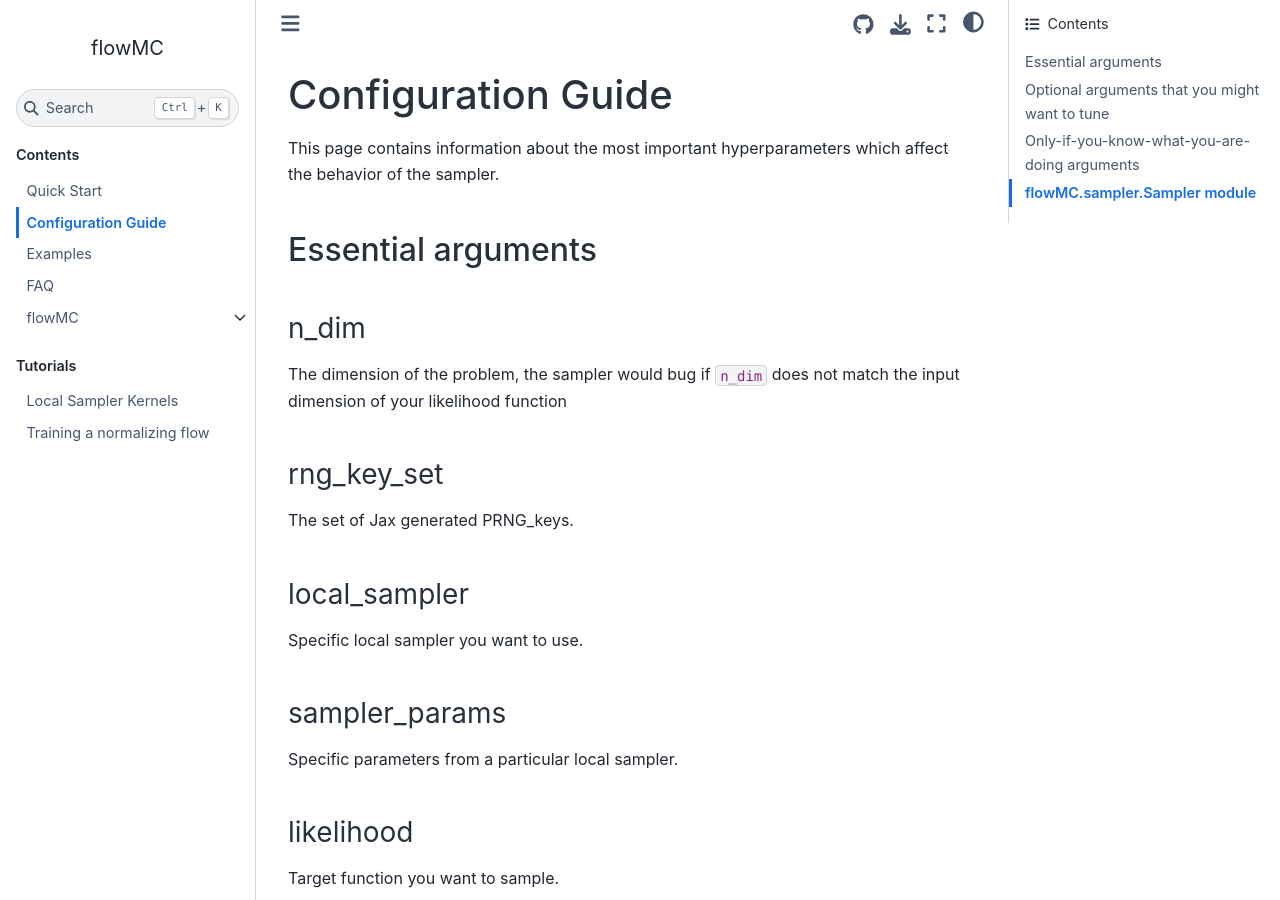
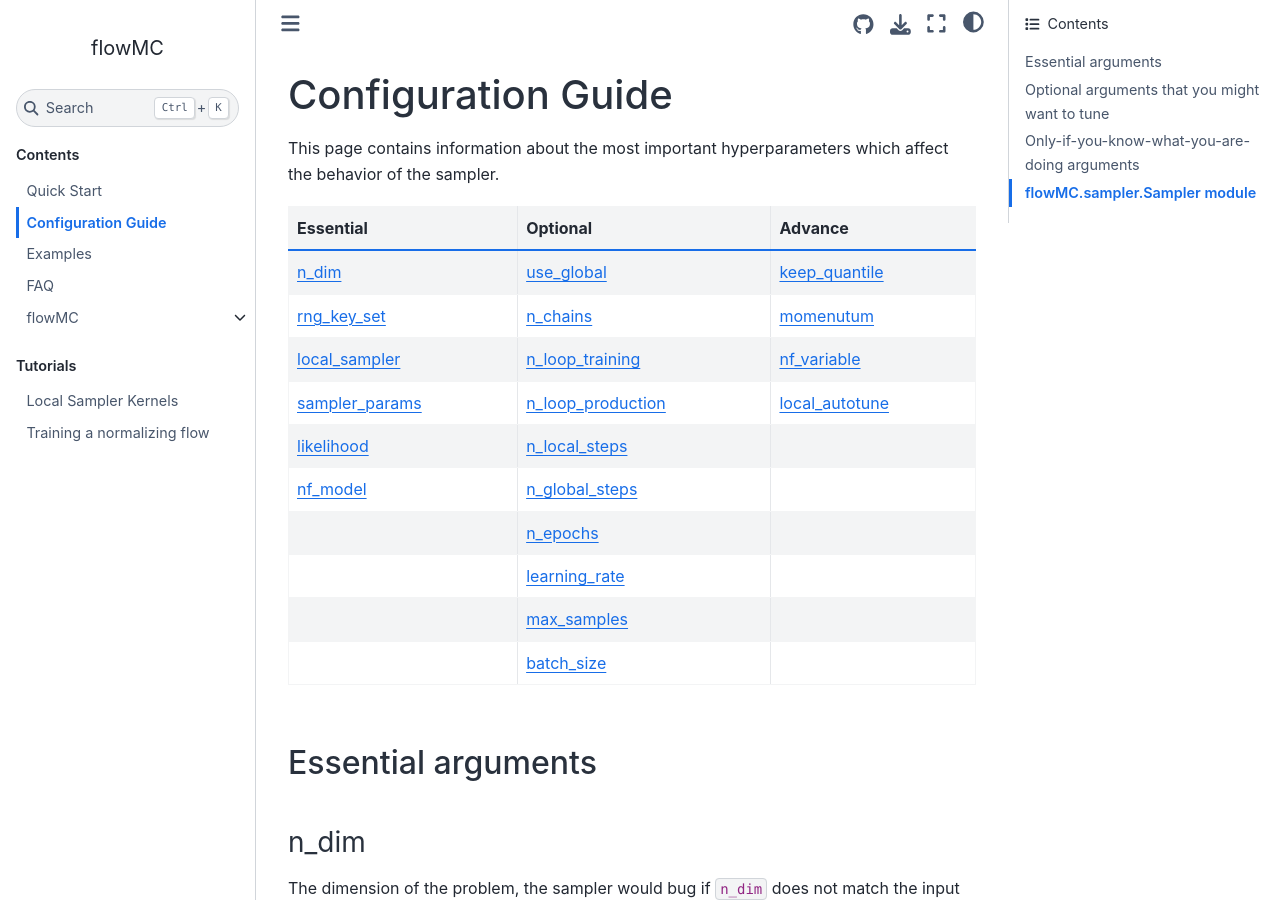
Before and after one commit to kazewong/flowMC, a Sphinx documentation site: the page built from docs/source/configuration.rst, in a window 1280 px wide and 900 px high. Built offline with Sphinx 7.4.7 and the Sphinx Book theme 1.1.4, drawn with Linux system fonts in a browser that asks for light colours; pages that are not in the unit, such as notebooks, are missing from menus; some of the changed text lies outside the part shown.

Commit message:
Update documentation

```diff
--- a/docs/source/configuration.rst
+++ b/docs/source/configuration.rst
@@ -5,33 +5,74 @@
 
 This page contains information about the most important hyperparameters which affect the behavior of the sampler.
 
+
++-----------------------+--------------------------+-----------------------+
+| Essential             | Optional                 | Advance               |
++=======================+==========================+=======================+
+| :ref:`n_dim`          | :ref:`use_global`        | :ref:`keep_quantile`  |
++-----------------------+--------------------------+-----------------------+
+| :ref:`rng_key_set`    | :ref:`n_chains`          | :ref:`momenutum`      |
++-----------------------+--------------------------+-----------------------+
+| :ref:`local_sampler`  | :ref:`n_loop_training`   | :ref:`nf_variable`    |
++-----------------------+--------------------------+-----------------------+
+| :ref:`sampler_params` | :ref:`n_loop_production` | :ref:`local_autotune` |
++-----------------------+--------------------------+-----------------------+
+| :ref:`likelihood`     | :ref:`n_local_steps`     |                       |
++-----------------------+--------------------------+-----------------------+
+| :ref:`nf_model`       | :ref:`n_global_steps`    |                       |
++-----------------------+--------------------------+-----------------------+
+|                       | :ref:`n_epochs`          |                       |
++-----------------------+--------------------------+-----------------------+
+|                       | :ref:`learning_rate`     |                       |
++-----------------------+--------------------------+-----------------------+
+|                       | :ref:`max_samples`       |                       |
++-----------------------+--------------------------+-----------------------+
+|                       | :ref:`batch_size`        |                       |
++-----------------------+--------------------------+-----------------------+
+
+
+
+
+
 Essential arguments
 -------------------
+
+.. _n_dim:
 
 n_dim
 ^^^^^
 
 The dimension of the problem, the sampler would bug if ``n_dim`` does not match the input dimension of your likelihood function
 
+.. _rng_key_set:
+
 rng_key_set
 ^^^^^^^^^^^^^
 
 The set of Jax generated PRNG_keys.
+
+.. _local_sampler:
 
 local_sampler
 ^^^^^^^^^^^^^
 
 Specific local sampler you want to use.
 
+.. _sampler_params:
+
 sampler_params
 ^^^^^^^^^^^^^^
 
 Specific parameters from a particular local sampler.
 
+.. _likelihood:
+
 likelihood
 ^^^^^^^^^^
 
 Target function you want to sample.
+
+.. _nf_model:
 
 nf_model
 ^^^^^^^^
@@ -41,6 +82,8 @@
 Optional arguments that you might want to tune
 ----------------------------------------------
 
+.. _use_global:
+
 use_global
 ^^^^^^^^^^
 
@@ -49,6 +92,8 @@
 This is useful when you want to test whether the local sampler is behaving normally.
 In production quality runs, you probably always want to use the global sampler since it improves convergence significantly.
 
+.. _n_chains:
+
 n_chains
 ^^^^^^^^
 
@@ -56,10 +101,14 @@
 Within your memory bandwidth and without oversubscribing your computational device, you should use as many chains as possible.
 Our method benefits tremendously from parallelization.
 
+.. _n_loop_training:
+
 n_loop_training
 ^^^^^^^^^^^^^^^
 
 Number of local-global sample loop to run during training phase. Default is ``3``.
+
+.. _n_loop_production:
 
 n_loop_production
 ^^^^^^^^^^^^^^^^^
@@ -68,15 +117,21 @@
 This is similar to ``n_loop_training``, the only difference is during the production loop,
 the normalizing flow model will not be updated in order to maintain detail balance.
 
+.. _n_local_steps:
+
 n_local_steps
 ^^^^^^^^^^^^^
 
 Number of local steps to run during the local sampling step. Default is ``50``.
 
+.. _n_global_steps:
+
 n_global_steps
 ^^^^^^^^^^^^^^
 
 Number of global steps to run during the global sampling step. Default is ``50``.
+
+.. _n_epochs:
 
 n_epochs
 ^^^^^^^^
@@ -84,10 +139,14 @@
 Number of epochs to run during the training phase. Default is ``30``.
 The higher this number, the better the flow performs, at the cost of increasing the training time.
 
+.. _learning_rate:
+
 learning_rate
 ^^^^^^^^^^^^^
 
 Learning rate for the Adam optimizer. Default is ``1e-2``.
+
+.. _max_samples:
 
 max_samples
 ^^^^^^^^^^^
@@ -101,6 +160,7 @@
 If this number is too small, it means only the most recent samples are used in the training.
 This may cause the normalizing flow model to forget about the global landscape too quickly, leading to mode collapse.
 
+.. _batch_size:
 
 batch_size
 ^^^^^^^^^^
@@ -115,7 +175,28 @@
 Only-if-you-know-what-you-are-doing arguments
 ---------------------------------------------
 
-``keep_quantile``
+.. _keep_quantile:
+
+keep_quantile
+^^^^^^^^^^^^^
+
+
+.. _momenutum:
+
+momenutum
+^^^^^^^^^
+
+
+.. _nf_variable:
+
+nf_variable
+^^^^^^^^^^^
+
+
+.. _local_autotune:
+
+local_autotune
+^^^^^^^^^^^^^^
 
 
 flowMC.sampler.Sampler module
--- a/docs/source/index.rst
+++ b/docs/source/index.rst
@@ -18,7 +18,7 @@
 
 - Just-in-time compilation is supported.
 - Native support for GPU acceleration.
-- Suit for problems with multi-modality.
+- Suit for problems with multi-modality and complex geometry.
 
 
 Five steps to use flowMC's guide
```
